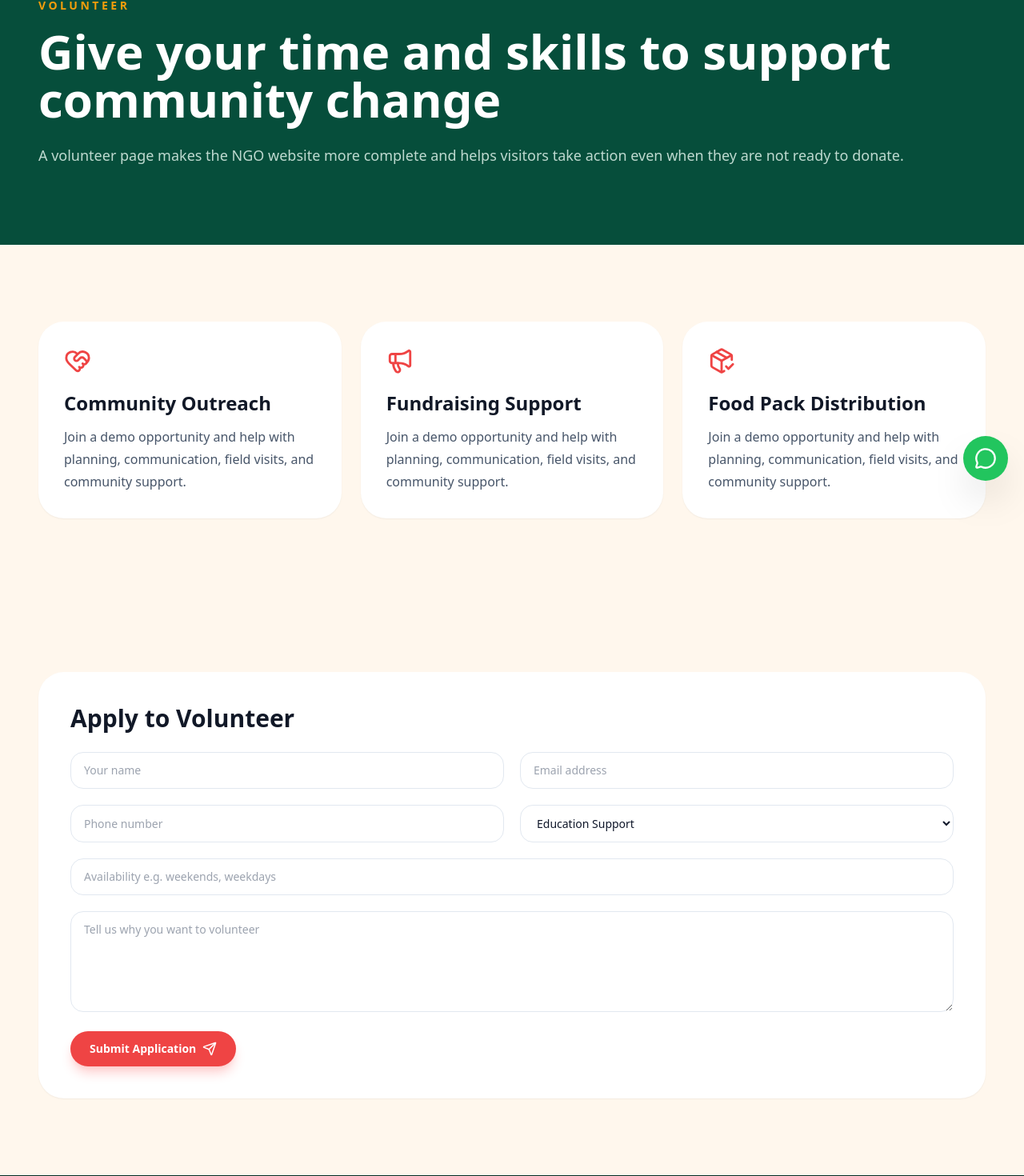
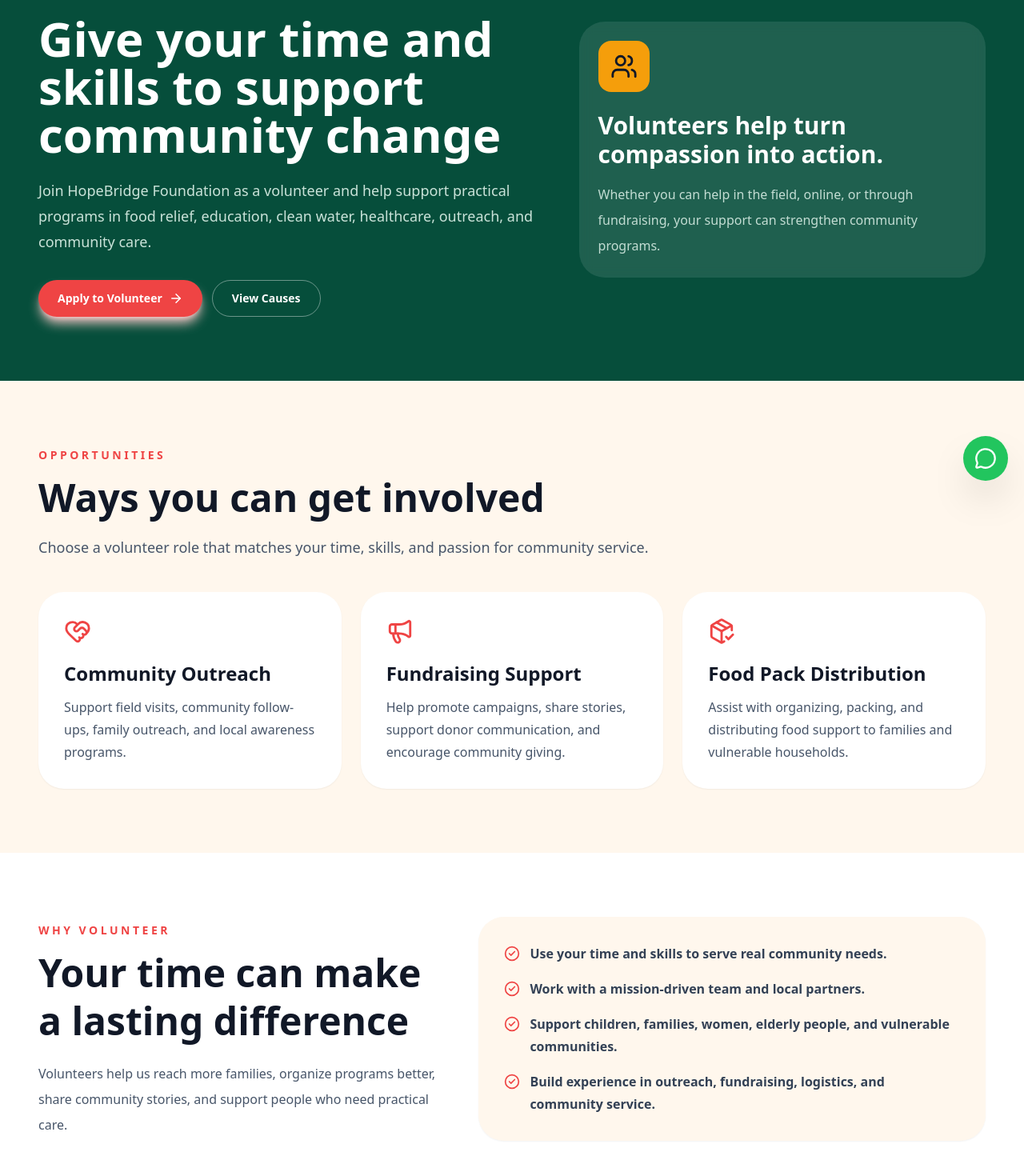
Before and after one commit to brianmichaelu/hopebridge-foundation, a Next.js app: page /volunteer in a window 1280 px wide. Shown: the part 179-1649 px from the top of the page at 80% size. Built offline with nearby package versions, Linux system fonts and the light colour scheme.

Commit message:
Revamp volunteer page with descriptions and layout changes
Polish volunteer page layout

```diff
--- a/app/volunteer/page.tsx
+++ b/app/volunteer/page.tsx
@@ -1,50 +1,189 @@
 import VolunteerForm from "@/components/VolunteerForm";
-import { HeartHandshake, Megaphone, PackageCheck } from "lucide-react";
+import {
+  HeartHandshake,
+  Megaphone,
+  PackageCheck,
+  Users,
+  CheckCircle2,
+  ArrowRight,
+} from "lucide-react";
+import Link from "next/link";
 
 const opportunities = [
-  { title: "Community Outreach", icon: HeartHandshake },
-  { title: "Fundraising Support", icon: Megaphone },
-  { title: "Food Pack Distribution", icon: PackageCheck }
+  {
+    title: "Community Outreach",
+    icon: HeartHandshake,
+    text: "Support field visits, community follow-ups, family outreach, and local awareness programs.",
+  },
+  {
+    title: "Fundraising Support",
+    icon: Megaphone,
+    text: "Help promote campaigns, share stories, support donor communication, and encourage community giving.",
+  },
+  {
+    title: "Food Pack Distribution",
+    icon: PackageCheck,
+    text: "Assist with organizing, packing, and distributing food support to families and vulnerable households.",
+  },
+];
+
+const benefits = [
+  "Use your time and skills to serve real community needs.",
+  "Work with a mission-driven team and local partners.",
+  "Support children, families, women, elderly people, and vulnerable communities.",
+  "Build experience in outreach, fundraising, logistics, and community service.",
 ];
 
 export default function VolunteerPage() {
   return (
     <>
-      <section className="section-padding bg-forest text-white">
-        <div className="container-width max-w-4xl">
+      <section className="bg-forest px-5 py-16 text-white sm:px-8 lg:px-12 lg:py-20">
+        <div className="container-width grid items-center gap-10 lg:grid-cols-[1fr_0.8fr]">
+          <div className="max-w-4xl">
             <span className="text-sm font-black uppercase tracking-[0.25em] text-gold">
               Volunteer
             </span>
-          <h1 className="mt-4 text-5xl font-black lg:text-6xl">
+
+            <h1 className="mt-4 text-5xl font-black leading-tight lg:text-6xl">
               Give your time and skills to support community change
             </h1>
-          <p className="mt-6 text-lg leading-8 text-emerald-50/80">
-            A volunteer page makes the NGO website more complete and helps
-            visitors take action even when they are not ready to donate.
+
+            <p className="mt-6 max-w-3xl text-lg leading-8 text-emerald-50/85">
+              Join HopeBridge Foundation as a volunteer and help support
+              practical programs in food relief, education, clean water,
+              healthcare, outreach, and community care.
             </p>
+
+            <div className="mt-8 flex flex-col gap-3 sm:flex-row">
+              <a href="#volunteer-form" className="btn-primary">
+                Apply to Volunteer <ArrowRight className="ml-2" size={18} />
+              </a>
+
+              <Link
+                href="/causes"
+                className="inline-flex items-center justify-center rounded-full border border-white/40 px-6 py-3 text-sm font-bold text-white transition hover:bg-white hover:text-forest"
+              >
+                View Causes
+              </Link>
+            </div>
+          </div>
+
+          <div className="rounded-[2rem] bg-white/10 p-6 backdrop-blur">
+            <div className="flex h-16 w-16 items-center justify-center rounded-2xl bg-gold text-navy">
+              <Users size={34} />
+            </div>
+
+            <h2 className="mt-6 text-3xl font-black">
+              Volunteers help turn compassion into action.
+            </h2>
+
+            <p className="mt-4 leading-8 text-emerald-50/80">
+              Whether you can help in the field, online, or through fundraising,
+              your support can strengthen community programs.
+            </p>
+          </div>
         </div>
       </section>
 
-      <section className="section-padding bg-cream">
-        <div className="container-width grid gap-6 lg:grid-cols-3">
+      <section className="bg-cream px-5 py-14 sm:px-8 lg:px-12 lg:py-20">
+        <div className="container-width">
+          <div className="mb-10 max-w-3xl">
+            <span className="text-sm font-black uppercase tracking-[0.25em] text-coral">
+              Opportunities
+            </span>
+
+            <h2 className="mt-3 text-4xl font-black leading-tight text-navy lg:text-[48px]">
+              Ways you can get involved
+            </h2>
+
+            <p className="mt-4 text-lg leading-8 text-slate-600">
+              Choose a volunteer role that matches your time, skills, and
+              passion for community service.
+            </p>
+          </div>
+
+          <div className="grid gap-6 lg:grid-cols-3">
             {opportunities.map((item) => {
               const Icon = item.icon;
+
               return (
-              <div key={item.title} className="rounded-[2rem] bg-white p-8 shadow-sm">
+                <div
+                  key={item.title}
+                  className="rounded-[2rem] bg-white p-8 shadow-sm transition hover:-translate-y-1 hover:shadow-xl"
+                >
                   <Icon className="text-coral" size={34} />
-                <h2 className="mt-5 text-2xl font-black text-navy">{item.title}</h2>
+
+                  <h3 className="mt-5 text-2xl font-black text-navy">
+                    {item.title}
+                  </h3>
+
                   <p className="mt-3 leading-7 text-slate-600">
-                  Join a demo opportunity and help with planning, communication,
-                  field visits, and community support.
+                    {item.text}
                   </p>
                 </div>
               );
             })}
           </div>
+        </div>
       </section>
 
-      <section className="section-padding bg-cream pt-0">
+      <section className="bg-white px-5 py-14 sm:px-8 lg:px-12 lg:py-20">
+        <div className="container-width grid gap-8 lg:grid-cols-[0.9fr_1.1fr] lg:items-center">
+          <div>
+            <span className="text-sm font-black uppercase tracking-[0.25em] text-coral">
+              Why Volunteer
+            </span>
+
+            <h2 className="mt-3 text-4xl font-black leading-tight text-navy lg:text-[48px]">
+              Your time can make a lasting difference
+            </h2>
+
+            <p className="mt-5 leading-8 text-slate-600">
+              Volunteers help us reach more families, organize programs better,
+              share community stories, and support people who need practical
+              care.
+            </p>
+          </div>
+
+          <div className="rounded-[2rem] bg-cream p-8 shadow-sm">
+            <div className="space-y-4">
+              {benefits.map((item) => (
+                <div key={item} className="flex items-start gap-3">
+                  <CheckCircle2
+                    className="mt-1 shrink-0 text-coral"
+                    size={20}
+                  />
+
+                  <p className="font-semibold leading-7 text-slate-700">
+                    {item}
+                  </p>
+                </div>
+              ))}
+            </div>
+          </div>
+        </div>
+      </section>
+
+      <section
+        id="volunteer-form"
+        className="bg-cream px-5 py-14 sm:px-8 lg:px-12 lg:py-20"
+      >
         <div className="container-width">
+          <div className="mb-10 max-w-3xl">
+            <span className="text-sm font-black uppercase tracking-[0.25em] text-coral">
+              Volunteer Application
+            </span>
+
+            <h2 className="mt-3 text-4xl font-black leading-tight text-navy lg:text-[48px]">
+              Tell us how you would like to help
+            </h2>
+
+            <p className="mt-4 text-lg leading-8 text-slate-600">
+              Fill out the form and the team can follow up with available
+              volunteer opportunities.
+            </p>
+          </div>
+
           <VolunteerForm />
         </div>
       </section>
```
Lines whose indentation alone changed are shown as unchanged.
